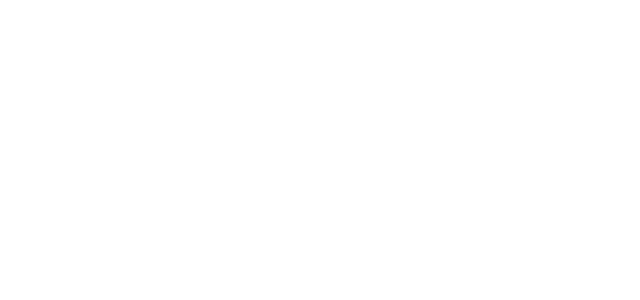
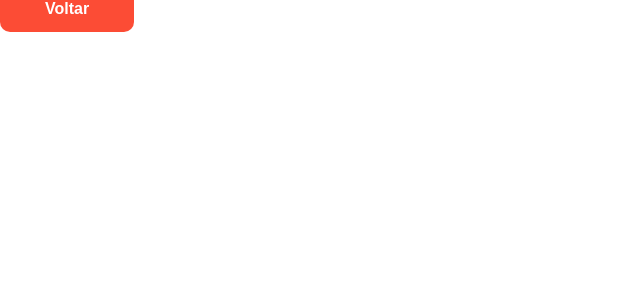
Before and after one commit to germanodrp/G1DaTi-App, a React (Create React App) app: page / in a window 1280 px wide. Shown: the top 300 px of the page, without its empty margins (0-640 px from the left). Built offline with nearby package versions, Linux system fonts and the light colour scheme.

Commit message:
chore:Trabalho em progresso

```diff
--- a/src/Routes.js
+++ b/src/Routes.js
@@ -6,6 +6,7 @@
 import GestaoEstrategica from "./pages/GestaoEstrategica";
 import PaginaInicial from "./pages/PaginaInicial";
 import Contato from "./pages/Contato";
+import Loguin from "./pages/Loguin";
 
 function Routes (){
     return(
@@ -16,6 +17,7 @@
                 <Route path="/gestaoEstrategica" component={GestaoEstrategica}/>
                 <Route path="/beneficios" component={Beneficios}/>
                 <Route path="/contato" component={Contato}/>
+                <Route path="/" component={Loguin}/>
             </Switch>
 
     );
--- /dev/null
+++ b/src/components/BotaoVoltar.jsx
@@ -0,0 +1,15 @@
+import React from "react";
+
+const BotaoVoltar = () =>{
+    return(
+
+
+
+                <a href="/paginaInicial" class="home-btn">Voltar </a>
+
+
+
+    );
+};
+
+export default BotaoVoltar;
--- a/src/components/barraDeTarefas.jsx
+++ b/src/components/barraDeTarefas.jsx
@@ -1,5 +1,7 @@
 import React from 'react';
 import { Link } from 'react-router-dom';
+import Botao from './botaoLoguin';
+
 
 const BarraDeTarefas = () => {
     return (
@@ -10,6 +12,7 @@
                 <li className="nav-item"><a href="/gestaoEstrategica">O Que é Gestão Estratégica de Ti</a></li>
                 <li className="nav-item"><a href="/beneficios">Beneficios da Gestão </a></li>
                 <li className="nav-item"><a href="/contato">Contato</a></li>
+                <Botao />
                 <i className='bx bx-search'></i>
             </ul>
             <div className="menu">
--- /dev/null
+++ b/src/components/botaoLoguin.jsx
@@ -0,0 +1,15 @@
+import React from "react";
+
+const Botao = () =>{
+    return(
+
+
+
+                <a href="/" class="home-btn">Login </a>
+
+
+
+    );
+};
+
+export default Botao;
--- a/src/components/textoPaginaInicial.jsx
+++ b/src/components/textoPaginaInicial.jsx
@@ -1,6 +1,7 @@
 
 import React from 'react';
 import Image from '../images/VoIP.png';
+import Botao from './botaoLoguin';
 
 
 const TextoPaginaInicial = () => {
@@ -11,7 +12,7 @@
                 <h4 class="text-h4">Bem Vindo,Ao site de informações de TI.</h4>
                 <h1 class="text-h1">Contém respostas de perguntas frequentes e informações adicionais</h1>
                 <p>aproveite,e fique por dentro ! Faça seu login</p>
-                <a href="#" class="home-btn">Login </a>
+
             </div>
             <div class="home-img">
                 <img src={Image} alt="Ti"/>
--- /dev/null
+++ b/src/pages/Loguin/index.js
@@ -0,0 +1,12 @@
+import BotaoVoltar from '../../components/BotaoVoltar';
+
+
+function PaginaInicial () {
+    return (
+        <div>
+            <BotaoVoltar/>
+        </div>
+     );
+}
+
+export default PaginaInicial;
```
